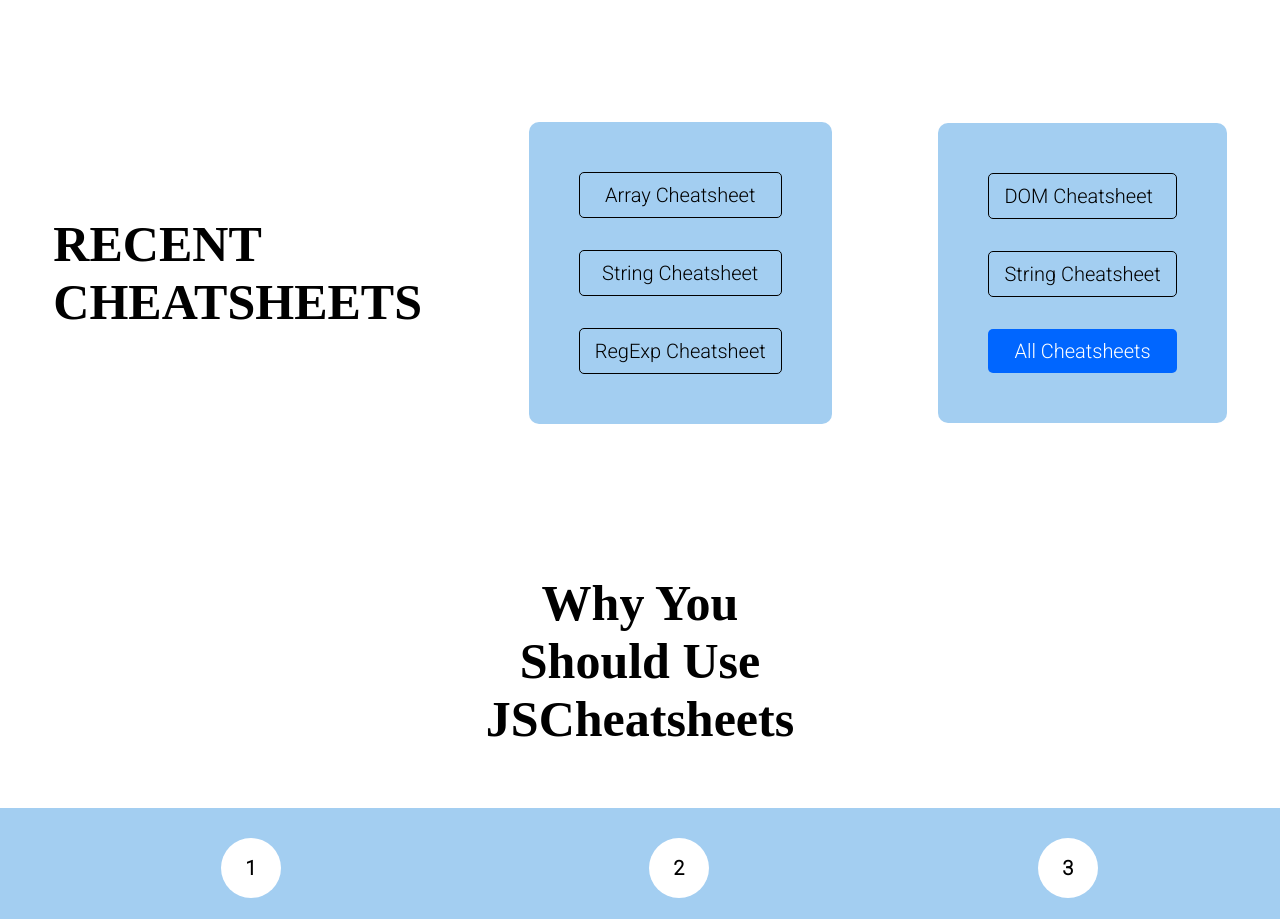
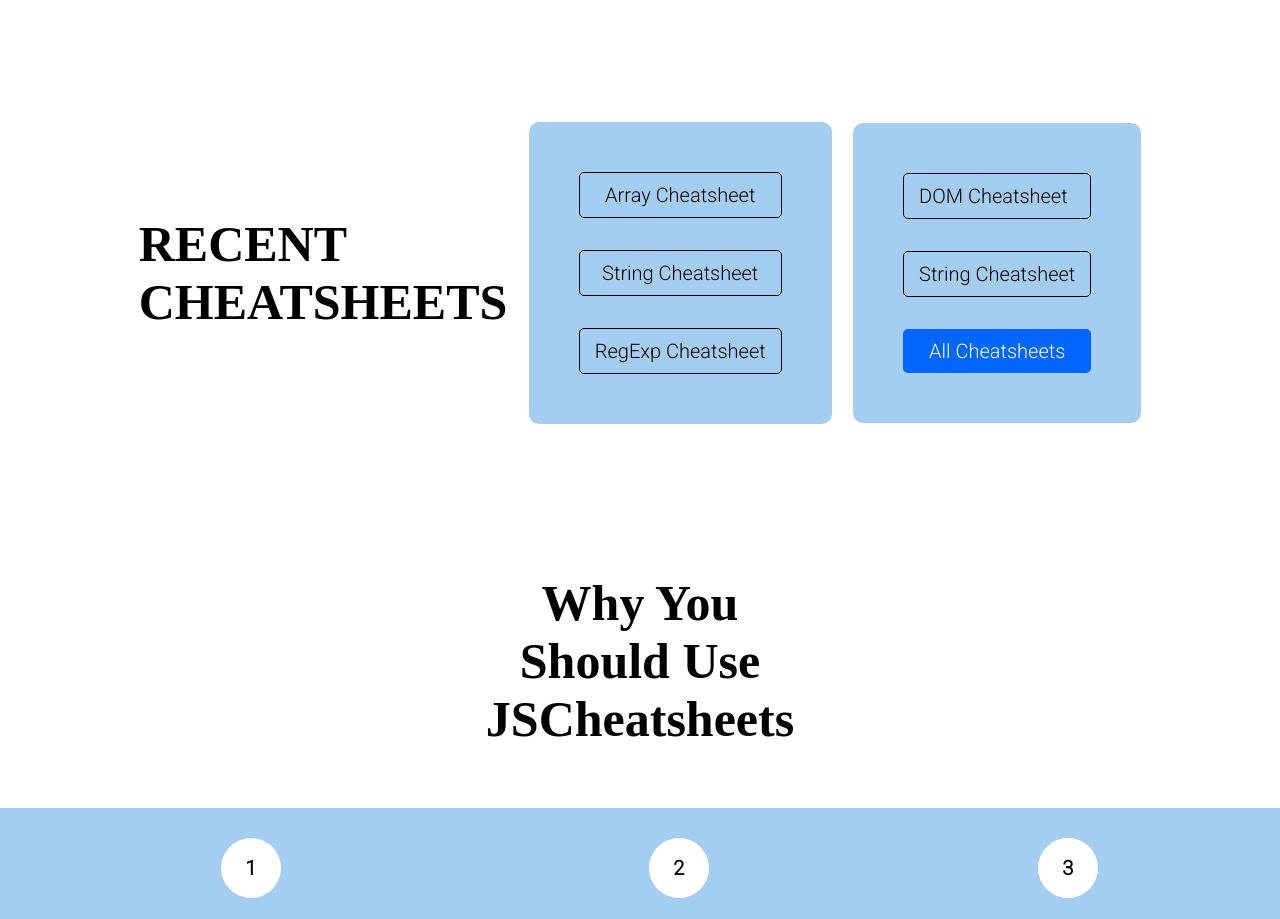
Before and after one commit to abrusu-collins/JS-Cheatsheet, a React (Create React App) app: page / in a window 1280 px wide. Shown: the part 820-1739 px from the top of the page. Built offline with nearby package versions, Linux system fonts and the light colour scheme; a web font is replaced by a local one.

Commit message:
testimonies done

```diff
--- a/src/sass/_recents.scss
+++ b/src/sass/_recents.scss
@@ -1,7 +1,9 @@
 .recentcheatsheets {
+  width:80%;
   display: flex;
   align-items: center;
   justify-content: space-around;
+  margin: auto;
   margin-top: 150px;
   & .recentcheatsheetsheading {
     font-family: "Aboreto", cursive;
--- a/src/styles/index.css
+++ b/src/styles/index.css
@@ -82,9 +82,11 @@
   }
 }
 .recentcheatsheets {
+  width: 80%;
   display: flex;
   align-items: center;
   justify-content: space-around;
+  margin: auto;
   margin-top: 150px;
 }
 .recentcheatsheets .recentcheatsheetsheading {
```
Also changed, not shown: src/components/Testimonies.jsx (+3 -6 lines).
